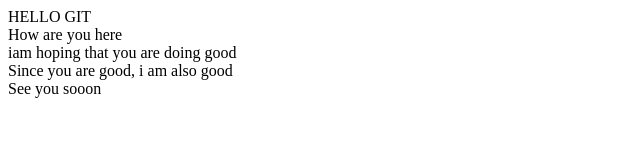
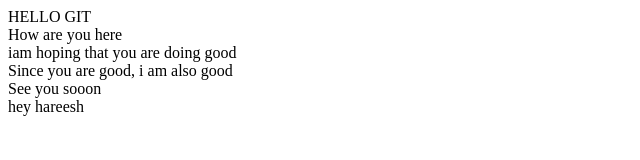
Before and after one commit to hareeshtj96/git_learning2, a website: page index.html in a window 1280 px wide. Shown: the full height of the page, 0-640 px from the left. Drawn offline with Linux system fonts and the light colour scheme.

Commit message:
2 branch

```diff
--- a/index.html
+++ b/index.html
@@ -18,5 +18,8 @@
 
     <br>
     See you sooon
+
+    <br>
+    hey hareesh
 </body>
 </html>
```
